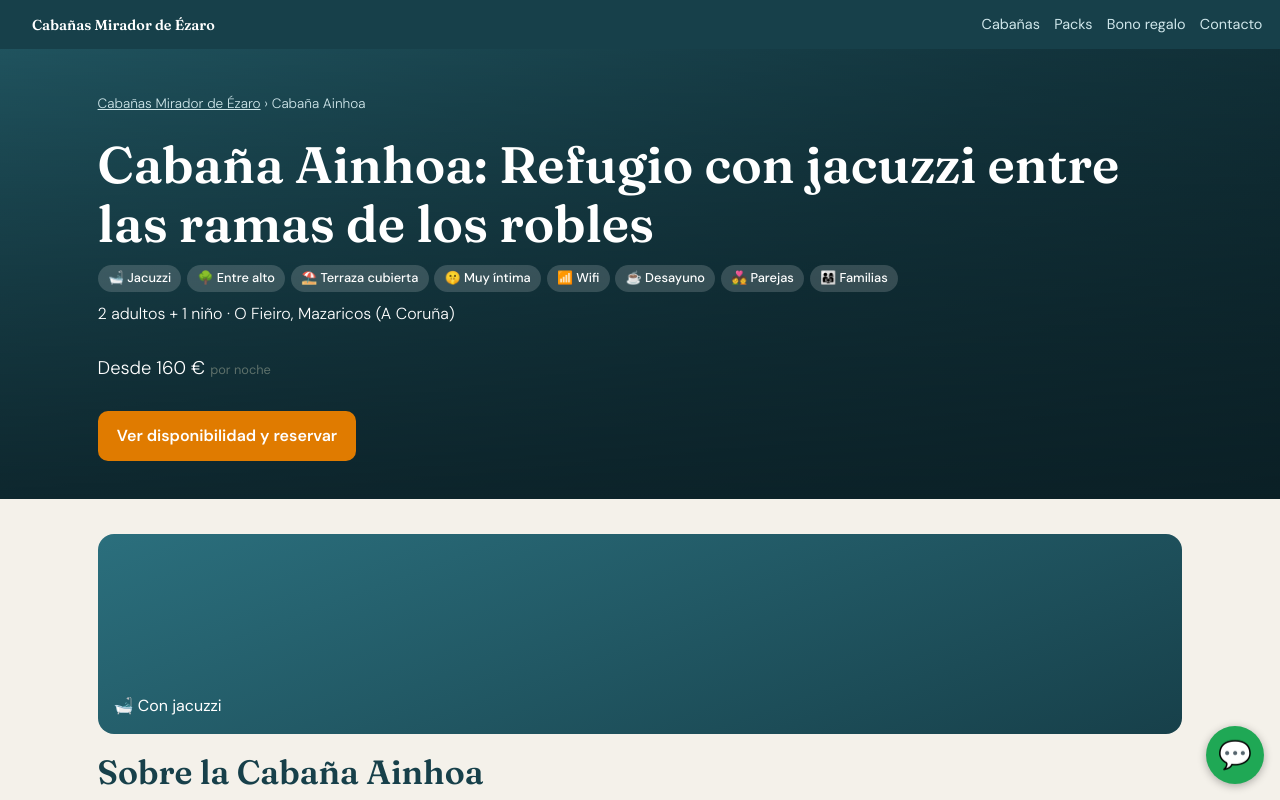
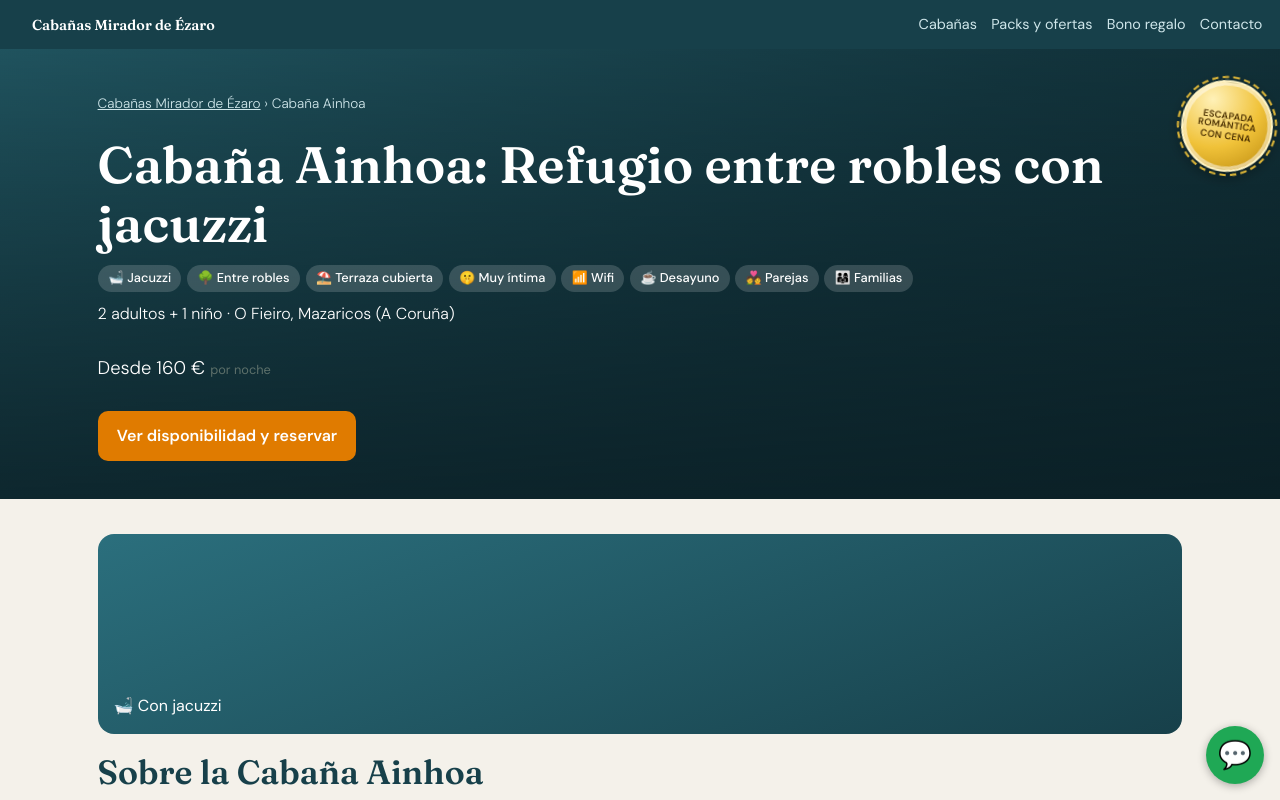
Before and after one commit to rafaellabandeira/cabanasmiradordeezaro, a plain HTML site: page cabana-ainhoa.html in a window 1280 px wide. Shown: the top 800 px of the page. Drawn offline with Linux system fonts and the light colour scheme.

Commit message:
Update title and navigation links in HTML

```diff
--- a/cabana-ainhoa.html
+++ b/cabana-ainhoa.html
@@ -4,7 +4,7 @@
 <!-- Pega aquí tu código de Google Tag Manager si lo vas a usar -->
 <meta charset="UTF-8">
 <meta name="viewport" content="width=device-width, initial-scale=1.0">
-<title>Cabaña Ainhoa: Refugio romántico con jacuzzi entre robles | Cabañas Mirador de Ézaro</title>
+<title>Cabaña Ainhoa: Refugio entre robles con jacuzzi | Cabañas Mirador de Ézaro</title>
 <meta name="description" content="Cabaña Ainhoa cerca de O Ézaro: elevada entre robles, terraza cubierta muy íntima, jacuzzi de 180×130 cm, wifi y desayuno. 2 adultos y 1 niño.">
 <meta name="robots" content="index, follow, max-image-preview:large">
 <meta name="theme-color" content="#17404a">
@@ -25,11 +25,12 @@
 <link rel="stylesheet" href="css/style.css">
 </head>
 <body data-cabana="ainhoa">
-<nav aria-label="Principal"><b><a href="index.html" style="text-decoration:none;color:inherit">Cabañas Mirador de Ézaro</a></b><span><a href="index.html#cabanas-jacuzzi">Cabañas</a><a href="specialpack.html">Packs</a><a href="bono-regalo.html">Bono regalo</a><a href="#contacto">Contacto</a></span></nav>
+<nav aria-label="Principal"><b><a href="index.html" style="text-decoration:none;color:inherit">Cabañas Mirador de Ézaro</a></b><span><a href="index.html#cabanas-jacuzzi">Cabañas</a><a href="specialpack.html">Packs y ofertas</a><a href="bono-regalo.html">Bono regalo</a><a href="#contacto">Contacto</a></span></nav>
+<a class="medalla" href="escapada-romantica.html" aria-label="Escapada romántica con jacuzzi y cena"><small>Escapada romántica</small><b data-oferta-precio="romantica"></b><small>con cena</small></a>
 <header class="hero"><div class="wrap">
 <p class="crumbs"><a href="index.html">Cabañas Mirador de Ézaro</a> › Cabaña Ainhoa</p>
-<h1>Cabaña Ainhoa: Refugio con jacuzzi entre las ramas de los robles</h1>
-<div class="tags"><span class="tag">🛁 Jacuzzi</span><span class="tag">🌳 Entre alto</span><span class="tag">⛱️ Terraza cubierta</span><span class="tag">🤫 Muy íntima</span><span class="tag">📶 Wifi</span><span class="tag">☕ Desayuno</span><span class="tag">💑 Parejas</span><span class="tag">👨‍👩‍👧 Familias</span></div>
+<h1>Cabaña Ainhoa: Refugio entre robles con jacuzzi</h1>
+<div class="tags"><span class="tag">🛁 Jacuzzi</span><span class="tag">🌳 Entre robles</span><span class="tag">⛱️ Terraza cubierta</span><span class="tag">🤫 Muy íntima</span><span class="tag">📶 Wifi</span><span class="tag">☕ Desayuno</span><span class="tag">💑 Parejas</span><span class="tag">👨‍👩‍👧 Familias</span></div>
 <p>2 adultos + 1 niño · O Fieiro, Mazaricos (A Coruña)</p>
 <p class="price" data-precio="ainhoa" style="color:#fff!important"></p>
 <a class="btn" href="index.html">Ver disponibilidad y reservar</a>
@@ -76,12 +77,14 @@
 </div></section>
 </main>
 <footer>
-<p><a href="specialpack.html">Packs</a> | <a href="bono-regalo.html">Bono regalo</a></p>
+<p><a href="specialpack.html">Packs y ofertas</a> | <a href="escapada-romantica.html">Escapada romántica</a> | <a href="escapada-entre-semana.html">Escapada entre semana</a> | <a href="pack-familiar.html">Pack familiar</a> | <a href="bono-regalo.html">Bono regalo</a></p>
 <p><a href="aviso-legal.html">Aviso legal</a> | <a href="privacidad.html">Política de privacidad</a> | <a href="cookies.html">Política de cookies</a></p>
 <p>© 2026 cabanasmiradordeezaro.es · O Fieiro, Mazaricos (A Coruña)</p>
 </footer>
 <a href="#" class="js-wa" id="whatsappButton" target="_blank" rel="noopener" title="Escríbenos por WhatsApp" aria-label="Escríbenos por WhatsApp">💬</a>
 <script src="js/config.js"></script>
+<script src="js/precios.js"></script>
+<script src="js/medalla.js"></script>
 <script src="js/cabana.js"></script>
 </body>
 </html>
```
